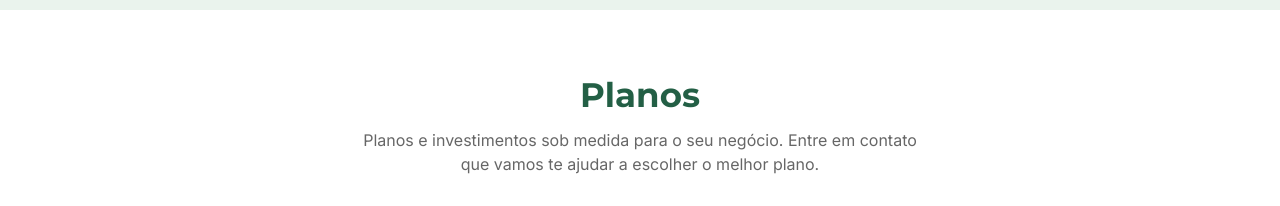
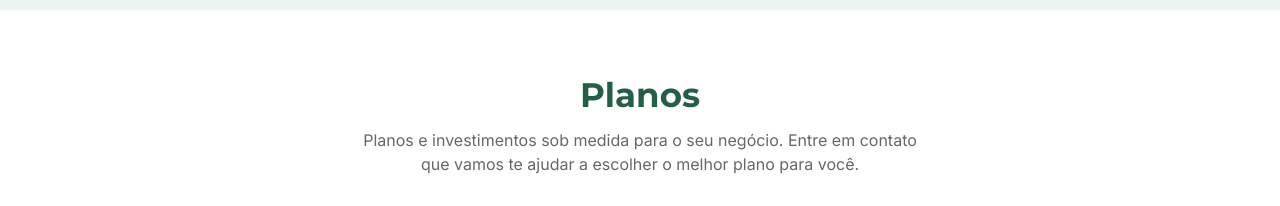
Before and after one commit to emmanoelpaim/colombosite, a React (Vite) app: page / in a window 1280 px wide. Shown: the part 980-1186 px from the top of the page. Built offline with nearby package versions, Linux system fonts and the light colour scheme.

Commit message:
Update description in Planos component to enhance clarity by adding "para você" for a more personalized touch.

```diff
--- a/src/components/Planos.jsx
+++ b/src/components/Planos.jsx
@@ -78,7 +78,7 @@ export default function Planos() {
           Planos
         </Typography>
         <Typography variant="body1" align="center" color="text.secondary" sx={{ maxWidth: 560, mx: 'auto', mb: 4 }}>
-          Planos e investimentos sob medida para o seu negócio. Entre em contato que vamos te ajudar a escolher o melhor plano.
+          Planos e investimentos sob medida para o seu negócio. Entre em contato que vamos te ajudar a escolher o melhor plano para você.
         </Typography>
         <Grid container spacing={3}>
           {plans.map((plan, index) => (
```
